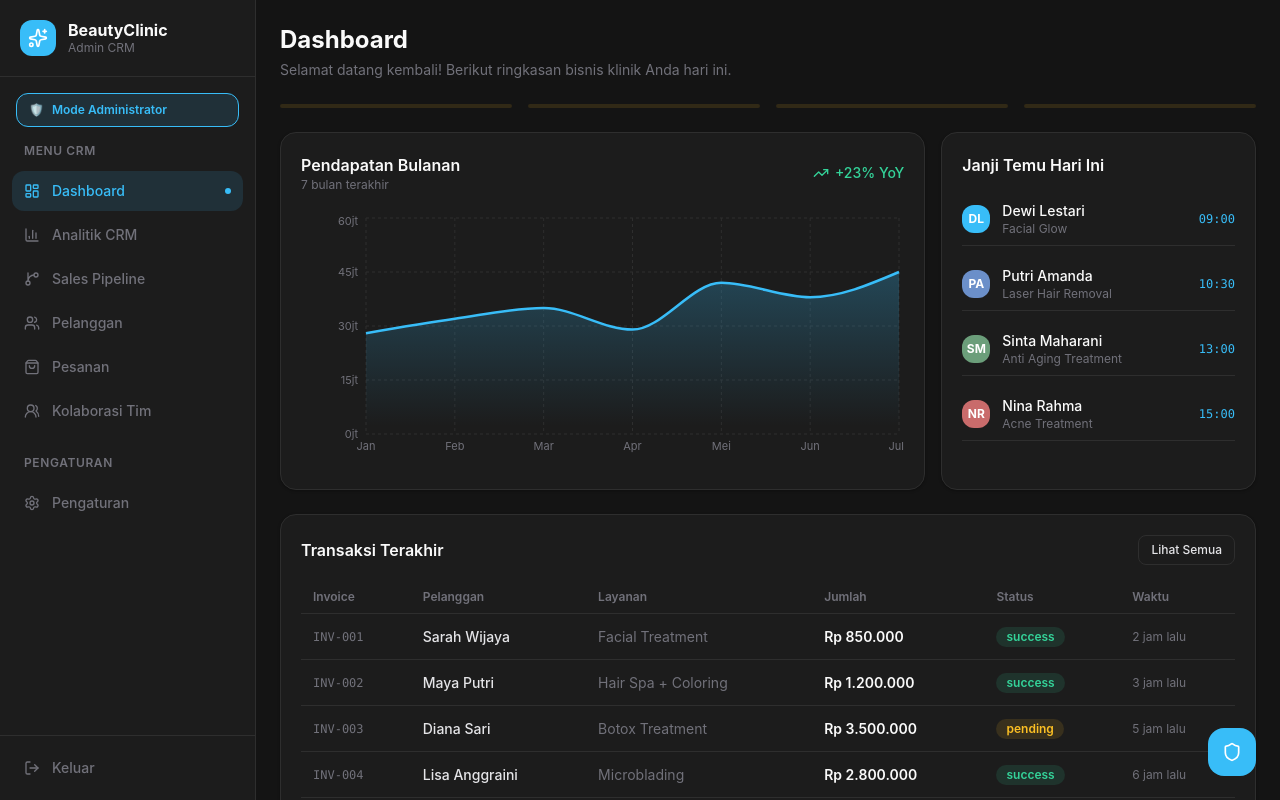
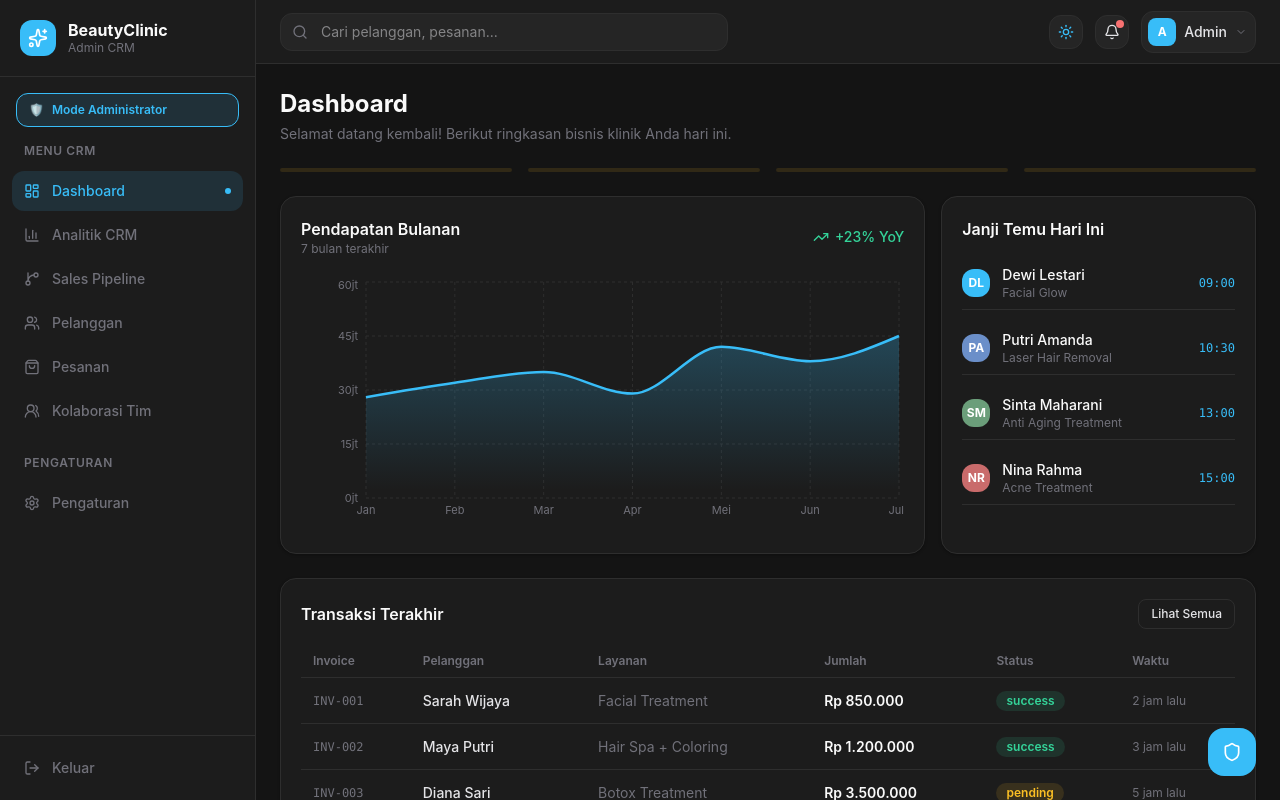
Before and after one commit to mfarid24si-afk/rid-want, a React (Vite) app: page /dashboard in a window 1280 px wide. Shown: the top 800 px of the page. Built offline with nearby package versions, Linux system fonts and the light colour scheme.

Commit message:
fix header admin dan guest

```diff
--- a/src/App.jsx
+++ b/src/App.jsx
@@ -6,6 +6,10 @@ import AuthLayout from './layouts/AuthLayout'
 import Loading from './components/ui/Loading'
 import FABRoleSwitcher from './components/guest/FABRoleSwitcher'
 import { useRole } from './context/RoleContext'
+
+// Mengimpor 2 komponen header baru sesuai instruksi kamu
+import AdminHeader from './components/layout/AdminHeader'
+import GuestHeader from './components/layout/GuestHeader'
 
 // ── Admin pages (lazy) ──────────────────────────────────────
 const Dashboard     = React.lazy(() => import('./pages/Dashboard'))
@@ -50,7 +54,8 @@ function AppRoutes() {
 
           {/* ── ADMIN AREA ── */}
           {!isGuest && (
-            <Route element={<MainLayout />}>
+            // Mengirimkan AdminHeader sebagai properti agar MainLayout merender header yang tepat
+            <Route element={<MainLayout header={<AdminHeader />} />}>
               <Route path="/dashboard"                 element={<Dashboard />} />
               <Route path="/dashboard/orders"          element={<Orders />} />
               <Route path="/dashboard/customers"       element={<Customers />} />
@@ -65,7 +70,8 @@ function AppRoutes() {
 
           {/* ── GUEST / PATIENT PORTAL ── */}
           {isGuest && (
-            <Route element={<GuestLayout />}>
+            // Mengirimkan GuestHeader sebagai properti agar GuestLayout merender header yang tepat
+            <Route element={<GuestLayout header={<GuestHeader />} />}>
               <Route path="/portal"         element={<LandingPage />} />
               <Route path="/portal/about"   element={<AboutPage />} />
               <Route path="/portal/services" element={<ServicesPage />} />
--- /dev/null
+++ b/src/components/layout/AdminHeader.jsx
@@ -0,0 +1,172 @@
+import React, { useState } from 'react'
+import { Search, Bell, ChevronDown, LogOut, User, Settings, Menu, Sun, Moon } from 'lucide-react'
+import { useTheme } from '../../context/ThemeContext'
+
+const Header = ({ onMenuClick }) => {
+  const { theme, toggleTheme } = useTheme()
+  const [showProfileMenu, setShowProfileMenu] = useState(false)
+  const [showNotifications, setShowNotifications] = useState(false)
+
+  const notifications = [
+    { id: 1, title: 'Janji temu baru', message: 'Sarah booking Facial Treatment', time: '5 menit lalu', unread: true },
+    { id: 2, title: 'Pembayaran diterima', message: 'Invoice #INV-001 telah dibayar', time: '1 jam lalu', unread: true },
+    { id: 3, title: 'Stok menipis', message: 'Serum Vitamin C tersisa 5 unit', time: '2 jam lalu', unread: false },
+  ]
+
+  const dropdownStyle = {
+    background: 'var(--bg-raised)',
+    border: '1px solid var(--border)',
+    borderRadius: '16px',
+    boxShadow: 'var(--shadow-lg)',
+  }
+
+  return (
+    <header className="h-16 flex items-center justify-between px-4 md:px-6 sticky top-0 z-40 gap-3"
+      style={{ background: 'var(--bg-surface)', borderBottom: '1px solid var(--border)' }}>
+
+      {/* Hamburger (mobile only) */}
+      <button
+        onClick={onMenuClick}
+        className="lg:hidden p-2 rounded-xl transition-colors"
+        style={{ color: 'var(--text-strong)' }}
+      >
+        <Menu className="w-5 h-5" />
+      </button>
+
+      {/* Search Bar */}
+      <div className="flex-1 max-w-xs md:max-w-md hidden sm:block">
+        <div className="relative">
+          <Search className="absolute left-3 top-1/2 -translate-y-1/2 w-4 h-4" style={{ color: 'var(--text)' }} />
+          <input
+            type="text"
+            placeholder="Cari pelanggan, pesanan..."
+            className="w-full pl-10 pr-4 py-2 rounded-xl text-sm outline-none transition-all"
+            style={{
+              background: 'var(--bg-raised)',
+              border: '1px solid var(--border)',
+              color: 'var(--text-strong)',
+            }}
+          />
+        </div>
+      </div>
+
+      {/* Right Section */}
+      <div className="flex items-center gap-2 md:gap-3 ml-auto">
+
+        {/* Tombol Admin Biru (RoleSwitcher) telah dihapus dari sini agar navigasi bersih */}
+
+        {/* Theme Toggle */}
+        <button
+          onClick={toggleTheme}
+          className="p-2 rounded-xl transition-all"
+          style={{ background: 'var(--bg-raised)', border: '1px solid var(--border)', color: 'var(--text-strong)' }}
+          title={theme === 'dark' ? 'Switch to Light Mode' : 'Switch to Dark Mode'}
+        >
+          {theme === 'dark'
+            ? <Sun className="w-4 h-4" style={{ color: 'var(--accent)' }} />
+            : <Moon className="w-4 h-4" style={{ color: 'var(--accent)' }} />
+          }
+        </button>
+
+        {/* Notifications */}
+        <div className="relative">
+          <button
+            onClick={() => { setShowNotifications(!showNotifications); setShowProfileMenu(false) }}
+            className="relative p-2 rounded-xl transition-colors"
+            style={{ background: 'var(--bg-raised)', border: '1px solid var(--border)' }}
+          >
+            <Bell className="w-4 h-4" style={{ color: 'var(--text-strong)' }} />
+            <span className="absolute top-1 right-1 w-2 h-2 rounded-full"
+              style={{ background: 'var(--danger)' }} />
+          </button>
+
+          {showNotifications && (
+            <div className="absolute right-0 top-12 w-80 py-2 z-50" style={dropdownStyle}>
+              <div className="px-4 py-2" style={{ borderBottom: '1px solid var(--border)' }}>
+                <h3 className="font-semibold text-sm" style={{ color: 'var(--text-heading)' }}>Notifikasi</h3>
+              </div>
+              <div className="max-h-72 overflow-y-auto">
+                {notifications.map((notif) => (
+                  <div key={notif.id}
+                    className="px-4 py-3 cursor-pointer transition-colors"
+                    style={{ background: notif.unread ? 'var(--accent-soft)' : 'transparent' }}
+                    onMouseEnter={e => e.currentTarget.style.background = 'var(--bg-overlay)'}
+                    onMouseLeave={e => e.currentTarget.style.background = notif.unread ? 'var(--accent-soft)' : 'transparent'}
+                  >
+                    <div className="flex items-start gap-3">
+                      <div className="w-2 h-2 rounded-full mt-1.5 flex-shrink-0"
+                        style={{ background: notif.unread ? 'var(--accent)' : 'var(--border-strong)' }} />
+                      <div>
+                        <p className="text-sm font-medium" style={{ color: 'var(--text-strong)' }}>{notif.title}</p>
+                        <p className="text-xs mt-0.5" style={{ color: 'var(--text)' }}>{notif.message}</p>
+                        <p className="text-xs mt-1" style={{ color: 'var(--text)' }}>{notif.time}</p>
+                      </div>
+                    </div>
+                  </div>
+                ))}
+              </div>
+              <div className="px-4 py-2" style={{ borderTop: '1px solid var(--border)' }}>
+                <button className="text-sm font-medium" style={{ color: 'var(--accent)' }}>
+                  Lihat semua notifikasi
+                </button>
+              </div>
+            </div>
+          )}
+        </div>
+
+        {/* Profile */}
+        <div className="relative">
+          <button
+            onClick={() => { setShowProfileMenu(!showProfileMenu); setShowNotifications(false) }}
+            className="flex items-center gap-2 p-1.5 pr-2 rounded-xl transition-colors"
+            style={{ background: 'var(--bg-raised)', border: '1px solid var(--border)' }}
+          >
+            <div className="w-7 h-7 rounded-lg flex items-center justify-center text-white text-xs font-bold"
+              style={{ background: 'var(--accent)' }}>
+              A
+            </div>
+            <span className="text-sm font-medium hidden md:block" style={{ color: 'var(--text-strong)' }}>Admin</span>
+            <ChevronDown className="w-3 h-3" style={{ color: 'var(--text)' }} />
+          </button>
+
+          {showProfileMenu && (
+            <div className="absolute right-0 top-12 w-48 py-2 z-50" style={dropdownStyle}>
+              {[
+                { icon: User, label: 'Profil Saya' },
+                { icon: Settings, label: 'Pengaturan' },
+              ].map(({ icon: Icon, label }) => (
+                <button key={label}
+                  className="flex items-center gap-3 px-4 py-2 w-full text-sm transition-colors"
+                  style={{ color: 'var(--text-strong)' }}
+                  onMouseEnter={e => e.currentTarget.style.background = 'var(--bg-overlay)'}
+                  onMouseLeave={e => e.currentTarget.style.background = 'transparent'}
+                >
+                  <Icon className="w-4 h-4" style={{ color: 'var(--text)' }} />
+                  {label}
+                </button>
+              ))}
+              <hr style={{ borderColor: 'var(--border)', margin: '4px 0' }} />
+              <button
+                className="flex items-center gap-3 px-4 py-2 w-full text-sm transition-colors"
+                style={{ color: 'var(--danger)' }}
+                onMouseEnter={e => e.currentTarget.style.background = 'var(--danger-soft)'}
+                onMouseLeave={e => e.currentTarget.style.background = 'transparent'}
+              >
+                <LogOut className="w-4 h-4" />
+                Keluar
+              </button>
+            </div>
+          )}
+        </div>
+      </div>
+
+      {/* Click outside overlay */}
+      {(showNotifications || showProfileMenu) && (
+        <div className="fixed inset-0 z-30"
+          onClick={() => { setShowNotifications(false); setShowProfileMenu(false) }} />
+      )}
+    </header>
+  )
+}
+
+export default Header
--- a/src/layouts/MainLayout.jsx
+++ b/src/layouts/MainLayout.jsx
@@ -1,7 +1,7 @@
 import { useState } from 'react'
 import { Outlet } from 'react-router-dom'
 import Sidebar from '../components/layout/Sidebar'
-import Header from '../components/layout/Header'
+import Header from '../components/layout/AdminHeader'
 
 const MainLayout = () => {
   const [sidebarOpen, setSidebarOpen] = useState(false)
```
Also changed, not shown: src/components/layout/GuestHeader.jsx (renamed from src/components/layout/Header.jsx).
